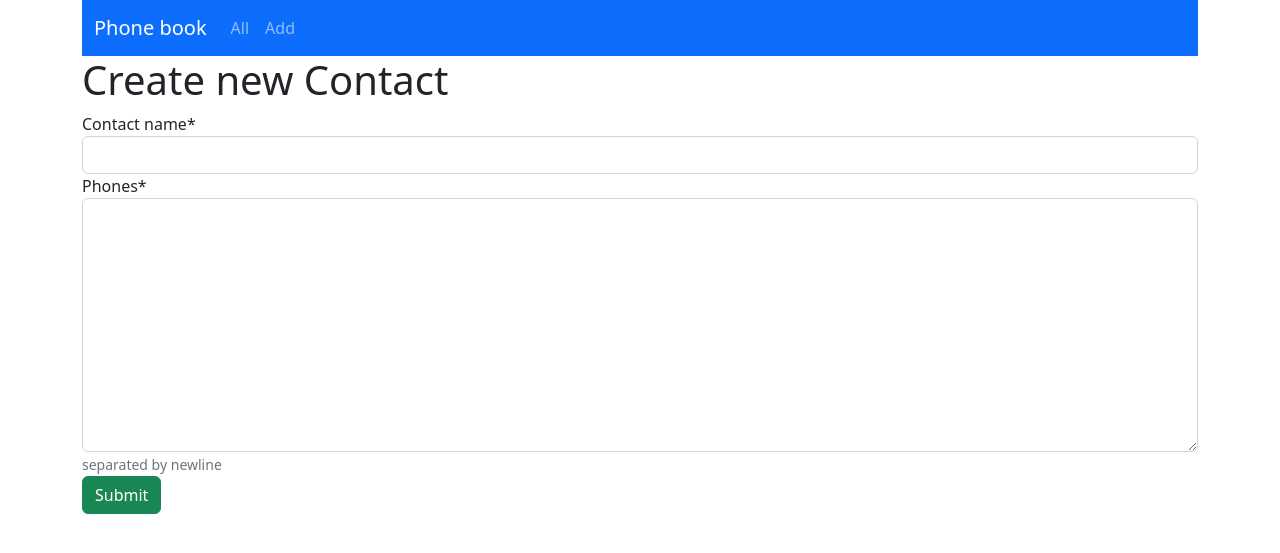
After one commit to JustGithubProject/PhoneBook, a Django app: page /add/ in a window 1280 px wide. The commit adds this page. Shown: the top 553 px of the page. Run offline with Django 4.2, Linux system fonts and the light colour scheme; some libraries are stand-ins or nearby versions.

Commit message:
I've done (form, views, urls and templates)

```diff
--- /dev/null
+++ b/proj/phonebook/forms.py
@@ -0,0 +1,11 @@
+from django import forms
+
+from .models import Person
+
+
+class CreatePersonForm(forms.ModelForm):
+    phones = forms.CharField(widget=forms.Textarea(), help_text="separated by newline")
+
+    class Meta:
+        model = Person
+        fields = ["name", "phones"]
--- a/proj/phonebook/urls.py
+++ b/proj/phonebook/urls.py
@@ -1,6 +1,7 @@
 from django.urls import path
-from .views import HomePageView
+from .views import HomePageView, AddPhoneFormView
 
 urlpatterns = [
-    path("", HomePageView.as_view())
+    path("", HomePageView.as_view(), name="home"),
+    path("add/", AddPhoneFormView.as_view(), name="add"),
 ]
--- a/proj/phonebook/views.py
+++ b/proj/phonebook/views.py
@@ -1,5 +1,21 @@
-from django.views.generic import TemplateView
+from django.urls import reverse_lazy
+from django.views.generic import TemplateView, CreateView
+from .models import Phone
+from .forms import CreatePersonForm
 
 
 class HomePageView(TemplateView):
     template_name = "home.html"
+
+
+class AddPhoneFormView(CreateView):
+    template_name = "add_person.html"
+    form_class = CreatePersonForm
+    success_url = reverse_lazy('home')
+
+    def get_success_url(self):
+        phone_numbers = self.request.POST.get('phones')
+        for phone_number in phone_numbers.split('\n'):
+            Phone.objects.create(phone=phone_number, contact=self.object)
+
+        return super().get_success_url()
--- /dev/null
+++ b/proj/templates/add_person.html
@@ -0,0 +1,11 @@
+{% extends 'base.html'%}
+{% load crispy_forms_tags %}
+{% block title%}Add Person{%endblock%}
+{% block body%}
+    <h1>Create new Contact</h1>
+    <form action="" method="post">
+        {%csrf_token%}
+        {{form|crispy}}
+        <button type="submit" class="btn btn-success">Submit</button>
+    </form>
+{%endblock%}
--- /dev/null
+++ b/proj/templates/base.html
@@ -0,0 +1,39 @@
+<!DOCTYPE html>
+<html lang="en">
+<head>
+    <meta charset="UTF-8">
+    <title>{% block title%}{% endblock%}</title>
+    <link rel="stylesheet" href="https://cdn.jsdelivr.net/npm/bootstrap@5.2.3/dist/css/bootstrap.min.css"
+          integrity="sha384-rbsA2VBKQhggwzxH7pPCaAqO46MgnOM80zW1RWuH61DGLwZJEdK2Kadq2F9CUG65" crossorigin="anonymous">
+</head>
+<body>
+<div class="container">
+    <nav class="navbar navbar-expand-lg navbar-dark bg-primary">
+        <div class="container-fluid">
+            <a class="navbar-brand" href="#">Phone book</a>
+            <button class="navbar-toggler" type="button" data-bs-toggle="collapse"
+                    data-bs-target="#navbarSupportedContent" aria-controls="navbarSupportedContent"
+                    aria-expanded="false" aria-label="Toggle navigation">
+                <span class="navbar-toggler-icon"></span>
+            </button>
+            <div class="collapse navbar-collapse" id="navbarSupportedContent">
+                <ul class="navbar-nav me-auto mb-2 mb-lg-0">
+                    <li class="nav-item active">
+                        <a class="nav-link" aria-current="page" href="{% url 'home' %}">All</a>
+                    </li>
+                    <li class="nav-item">
+                        <a class="nav-link" href="{% url 'add' %}">Add</a>
+                    </li>
+                </ul>
+
+            </div>
+        </div>
+    </nav>
+    {%block body%}
+    {%endblock%}
+</div>
+<script src="https://cdn.jsdelivr.net/npm/bootstrap@5.2.3/dist/js/bootstrap.min.js"
+        integrity="sha384-cuYeSxntonz0PPNlHhBs68uyIAVpIIOZZ5JqeqvYYIcEL727kskC66kF92t6Xl2V"
+        crossorigin="anonymous"></script>
+</body>
+</html>
```
Also changed, not shown: proj/proj/settings.py (+3 -7 lines), proj/templates/home.html (+2 -37 lines), main.py (added), 1 other file.
